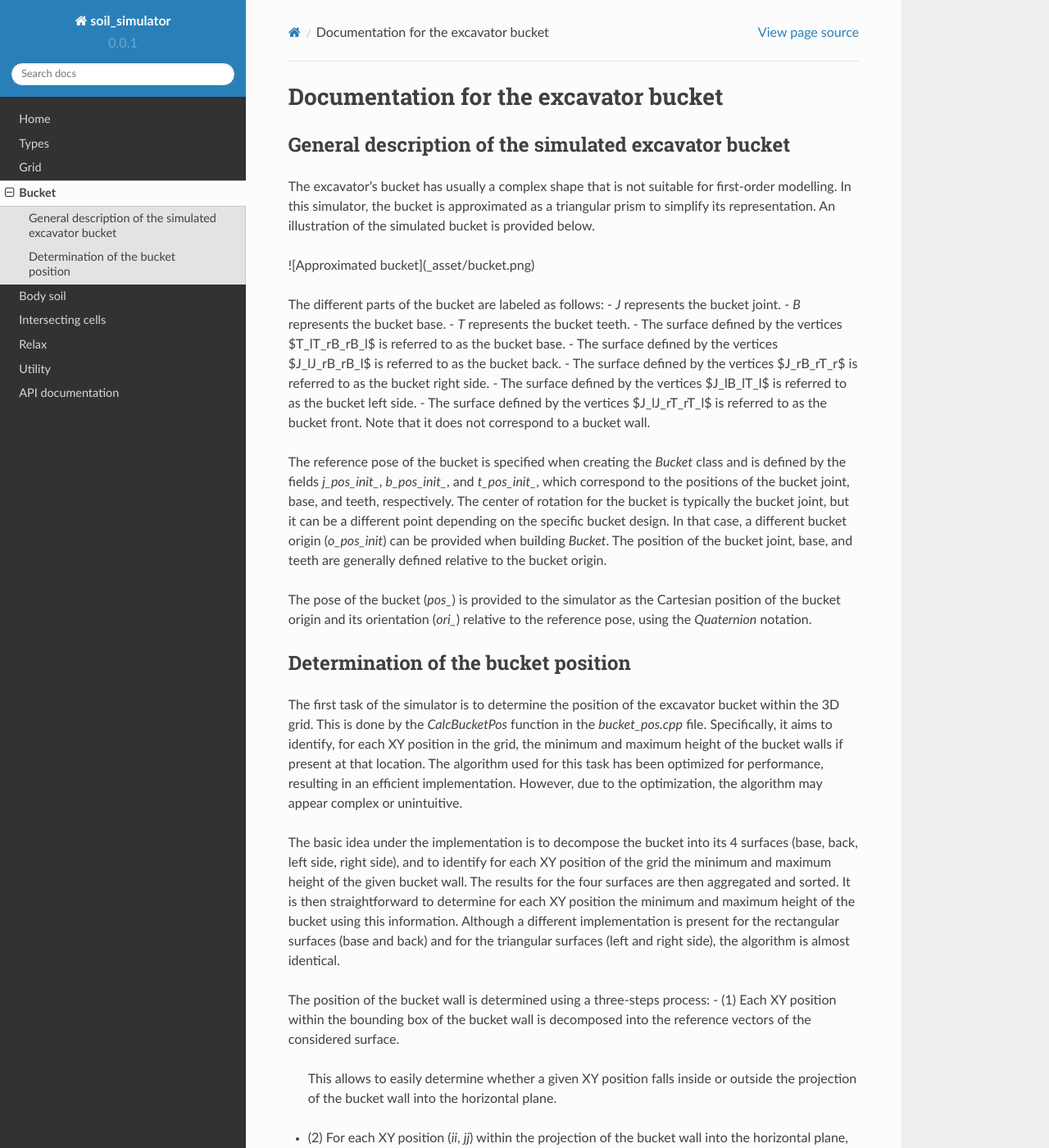
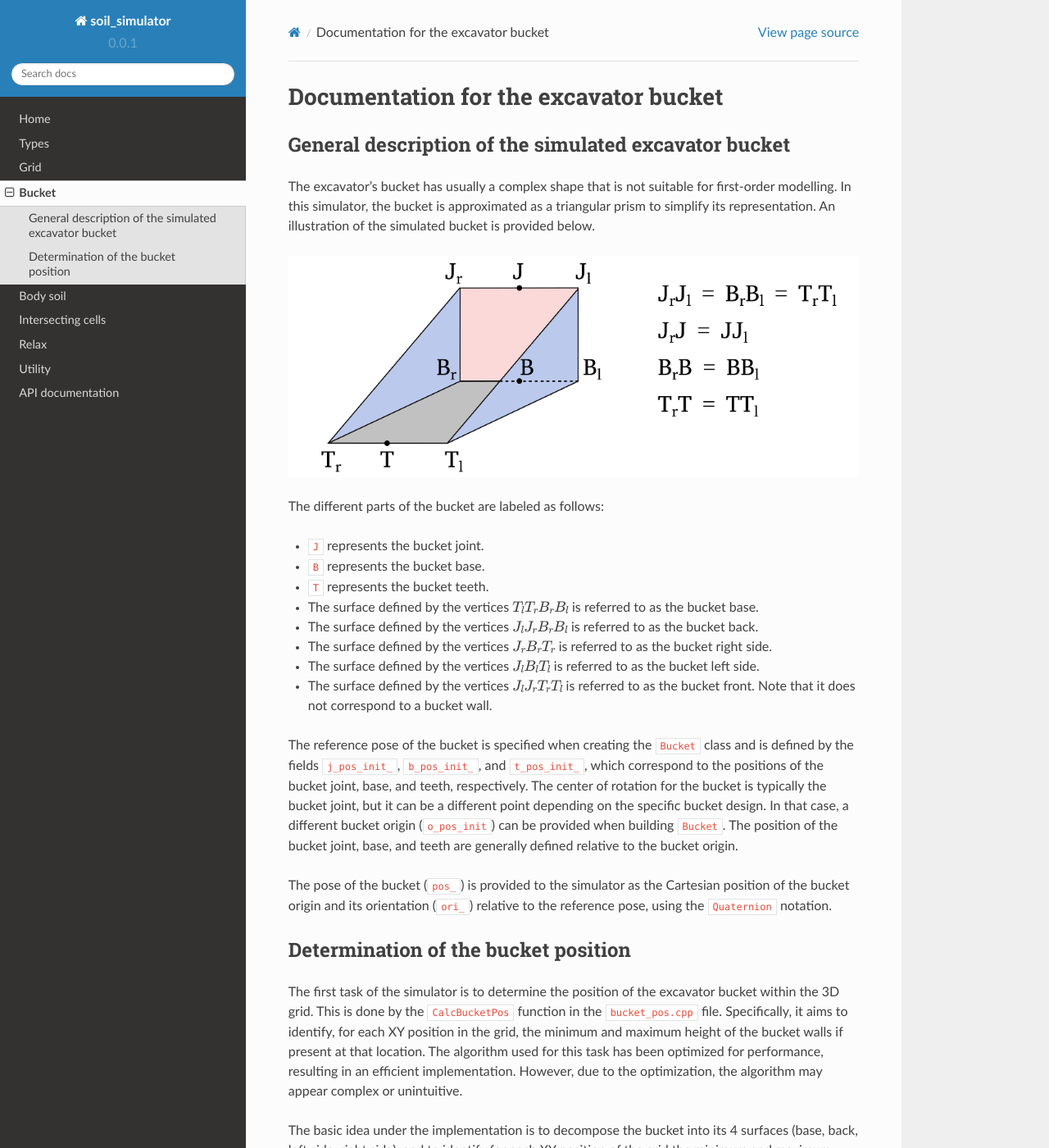
Before and after one commit to KennyVilella/soil_dynamics_cpp, a Sphinx documentation site: the page built from docs/bucket.rst, in a window 1280 px wide and 1400 px high. Shown: the whole window at 82% size. Built offline with Sphinx 7.4.7 and the Read the Docs theme 2.0.0, drawn with Linux system fonts in a browser that asks for light colours; some of the changed lines change nothing that is shown; some of the changed text lies outside the part shown.

Commit message:
[corrected] bucket documentation

```diff
--- a/docs/bucket.rst
+++ b/docs/bucket.rst
@@ -10,30 +10,31 @@ The excavator's bucket has usually a complex shape that is not suitable for firs
 In this simulator, the bucket is approximated as a triangular prism to simplify its representation.
 An illustration of the simulated bucket is provided below.
 
-![Approximated bucket](_asset/bucket.png)
+.. image:: _asset/bucket.png
 
 The different parts of the bucket are labeled as follows:
-- `J` represents the bucket joint.
-- `B` represents the bucket base.
-- `T` represents the bucket teeth.
-- The surface defined by the vertices $T_lT_rB_rB_l$ is referred to as the bucket base.
-- The surface defined by the vertices $J_lJ_rB_rB_l$ is referred to as the bucket back.
-- The surface defined by the vertices $J_rB_rT_r$ is referred to as the bucket right side.
-- The surface defined by the vertices $J_lB_lT_l$ is referred to as the bucket left side.
-- The surface defined by the vertices $J_lJ_rT_rT_l$ is referred to as the bucket front. Note that it does not correspond to a bucket wall.
 
-The reference pose of the bucket is specified when creating the `Bucket` class and is defined by the fields `j_pos_init_`, `b_pos_init_`, and `t_pos_init_`, which correspond to the positions of the bucket joint, base, and teeth, respectively.
+* :code:`J` represents the bucket joint.
+* :code:`B` represents the bucket base.
+* :code:`T` represents the bucket teeth.
+* The surface defined by the vertices :math:`T_lT_rB_rB_l` is referred to as the bucket base.
+* The surface defined by the vertices :math:`J_lJ_rB_rB_l` is referred to as the bucket back.
+* The surface defined by the vertices :math:`J_rB_rT_r` is referred to as the bucket right side.
+* The surface defined by the vertices :math:`J_lB_lT_l` is referred to as the bucket left side.
+* The surface defined by the vertices :math:`J_lJ_rT_rT_l` is referred to as the bucket front. Note that it does not correspond to a bucket wall.
+
+The reference pose of the bucket is specified when creating the :code:`Bucket` class and is defined by the fields :code:`j_pos_init_`, :code:`b_pos_init_`, and :code:`t_pos_init_`, which correspond to the positions of the bucket joint, base, and teeth, respectively.
 The center of rotation for the bucket is typically the bucket joint, but it can be a different point depending on the specific bucket design.
-In that case, a different bucket origin (`o_pos_init`) can be provided when building `Bucket`.
+In that case, a different bucket origin (:code:`o_pos_init`) can be provided when building :code:`Bucket`.
 The position of the bucket joint, base, and teeth are generally defined relative to the bucket origin.
 
-The pose of the bucket (`pos_`) is provided to the simulator as the Cartesian position of the bucket origin and its orientation (`ori_`) relative to the reference pose, using the `Quaternion` notation.
+The pose of the bucket (:code:`pos_`) is provided to the simulator as the Cartesian position of the bucket origin and its orientation (:code:`ori_`) relative to the reference pose, using the :code:`Quaternion` notation.
 
 Determination of the bucket position
 ------------------------------------
 
 The first task of the simulator is to determine the position of the excavator bucket within the 3D grid.
-This is done by the `CalcBucketPos` function in the `bucket_pos.cpp` file.
+This is done by the :code:`CalcBucketPos` function in the :code:`bucket_pos.cpp` file.
 Specifically, it aims to identify, for each XY position in the grid, the minimum and maximum height of the bucket walls if present at that location.
 The algorithm used for this task has been optimized for performance, resulting in an efficient implementation.
 However, due to the optimization, the algorithm may appear complex or unintuitive.
@@ -44,13 +45,15 @@ It is then straightforward to determine for each XY position the minimum and max
 Although a different implementation is present for the rectangular surfaces (base and back) and for the triangular surfaces (left and right side), the algorithm is almost identical.
 
 The position of the bucket wall is determined using a three-steps process:
-- (1) Each XY position within the bounding box of the bucket wall is decomposed into the reference vectors of the considered surface.
+
+* Each XY position within the bounding box of the bucket wall is decomposed into the reference vectors of the considered surface.
   This allows to easily determine whether a given XY position falls inside or outside the projection of the bucket wall into the horizontal plane.
-- (2) For each XY position (`ii`, `jj`) within the projection of the bucket wall into the horizontal plane, the height of the bucket wall at the cell corner (`ii + 0.5`, `jj + 0.5`) is calculated and added to the tally.
+* For each XY position (:code:`ii`, :code:`jj`) within the projection of the bucket wall into the horizontal plane, the height of the bucket wall at the cell corner (:code:`ii + 0.5`, :code:`jj + 0.5`) is calculated and added to the tally.
   By iterating over all the cells, the algorithm ensures that the height of the bucket is calculated at the 4 corners of each cell within the projection of the bucket wall into the horizontal plane.
   This is crucial because the minimum and maximum height of a plane intersecting laterally a cell is occurring necessarily at one of the cell's corner.
-- (3) An issue of this algorithm is that it does not handle the case where the bucket wall is either not fully intersecting the cell or intersecting vertically the cell.
+* An issue of this algorithm is that it does not handle the case where the bucket wall is either not fully intersecting the cell or intersecting vertically the cell.
   Those cases are handled separately by identifying all the cells where the edges of the bucket wall are located.
+
 
 The algorithm to identify all the cells that lie on the edge of a bucket wall follow the implementations proposed by Amanatides and Woo in the article "A Fast Voxel Traversal Algorithm for Ray Tracing".
 The reader is invited to read this article for a detailed explanation of the algorithm, here only a general description will be given.
```
